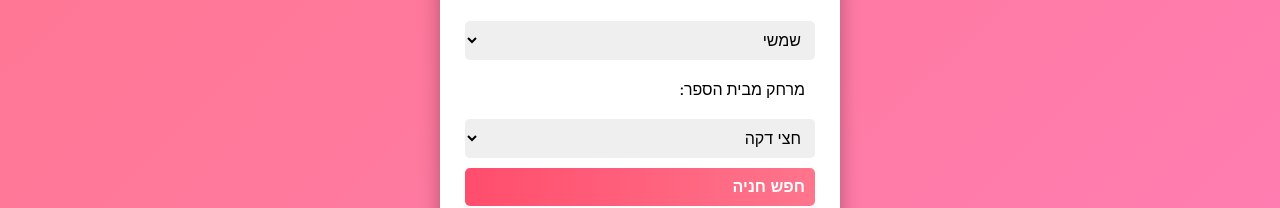
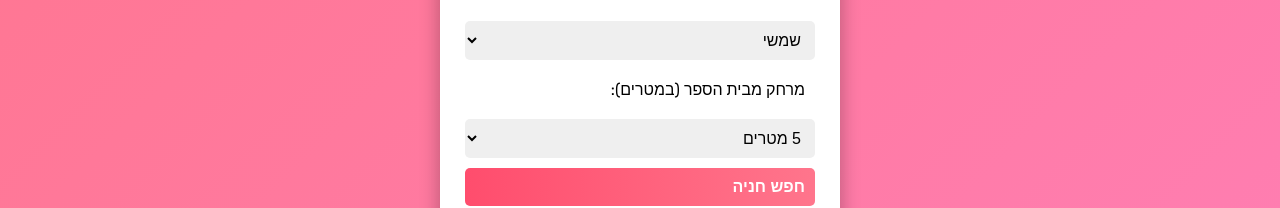
Before and after one commit to noamrap/parking-finder, a plain HTML site: page index.html in a window 1280 px wide. Shown: the part 438-646 px from the top of the page. Drawn offline with nearby package versions, Linux system fonts and the light colour scheme.

Commit message:
Update index.html
אק

```diff
--- a/index.html
+++ b/index.html
@@ -91,12 +91,16 @@
             <option value="גשום">גשום</option>
             <option value="מעונן">מעונן</option>
         </select>
-        <label for="distance">מרחק מבית הספר:</label>
+        <label for="distance">מרחק מבית הספר (במטרים):</label>
         <select id="distance">
-            <option value="חצי דקה">חצי דקה</option>
-            <option value="דקה">דקה</option>
-            <option value="3 דקות">3 דקות</option>
-            <option value="5 דקות">5 דקות</option>
+            <option value="5">5 מטרים</option>
+            <option value="10">10 מטרים</option>
+            <option value="20">20 מטרים</option>
+            <option value="50">50 מטרים</option>
+            <option value="100">100 מטרים</option>
+            <option value="200">200 מטרים</option>
+            <option value="500">500 מטרים</option>
+            <option value="1000">1000 מטרים</option>
         </select>
         <button onclick="findParking()">חפש חניה</button>
         <div class="map-container" id="map"></div>
```
